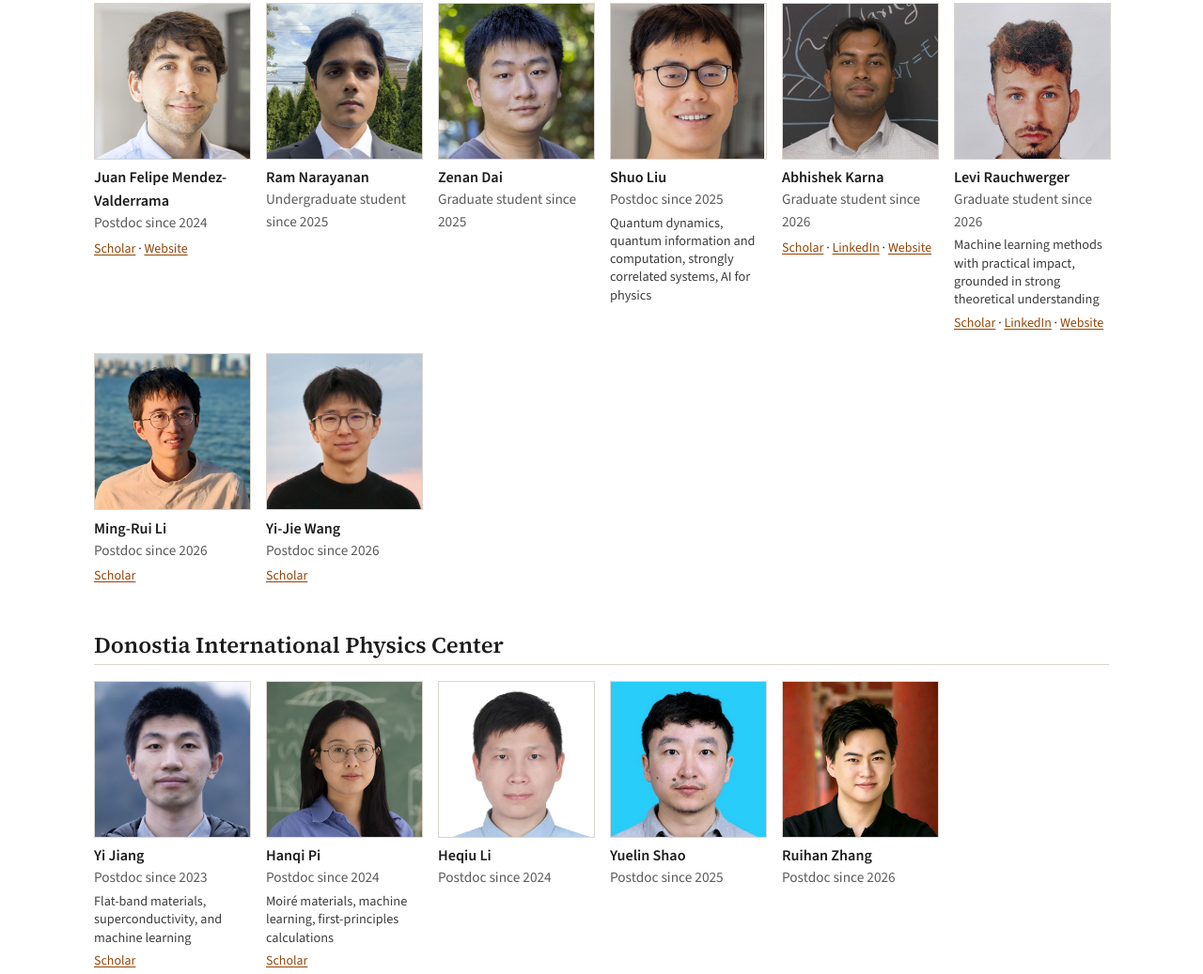
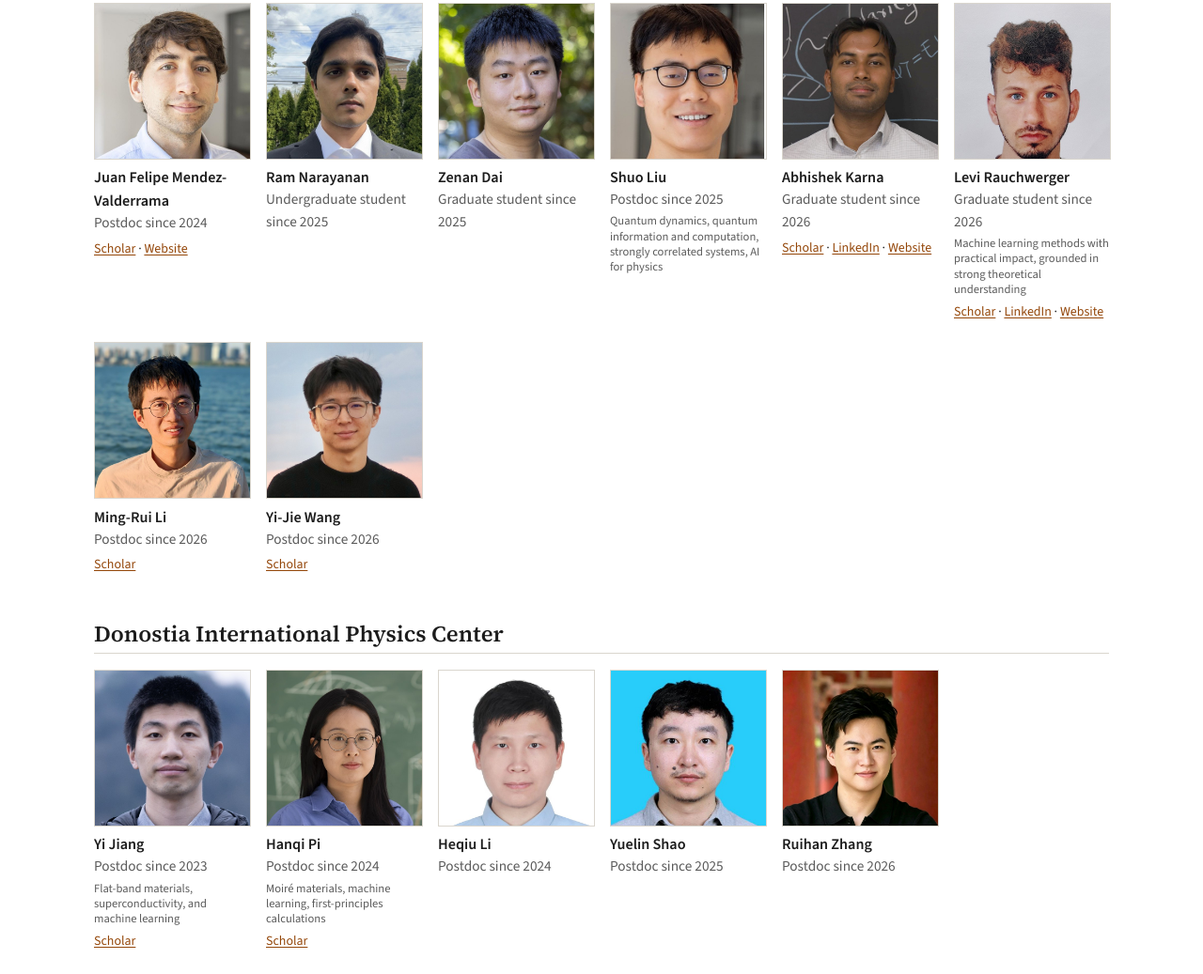
Before and after one commit to bernevig-group/bernevig-group.github.io, an Astro site: page /people in a window 1280 px wide. Shown: the part 712-1749 px from the top of the page at 94% size. Built offline with nearby package versions, Linux system fonts and the light colour scheme; Astro itself is replaced by a stand-in of ours.

Commit message:
People: smaller research-interest text

```diff
--- a/src/styles/global.css
+++ b/src/styles/global.css
@@ -146,7 +146,7 @@ ul.refs { list-style: none; padding-left: 0; }
 .grid-people { display: grid; grid-template-columns: repeat(6, 1fr); gap: 22px 18px; }
 .person .n { font-size: 0.95rem; }
 .person .r { font-size: 0.84rem; }
-.person .tagline { font-size: 0.84rem; color: #3d3d3d; line-height: 1.35; margin-top: 0.2em; }
+.person .tagline { font-size: 0.74rem; color: var(--muted); line-height: 1.3; margin-top: 0.2em; }
 .person .plinks { font-size: 0.82rem; margin-top: 0.3em; }
 .person img { aspect-ratio: 1; object-fit: cover; width: 100%; border: 1px solid var(--rule); }
 .ph {
```
